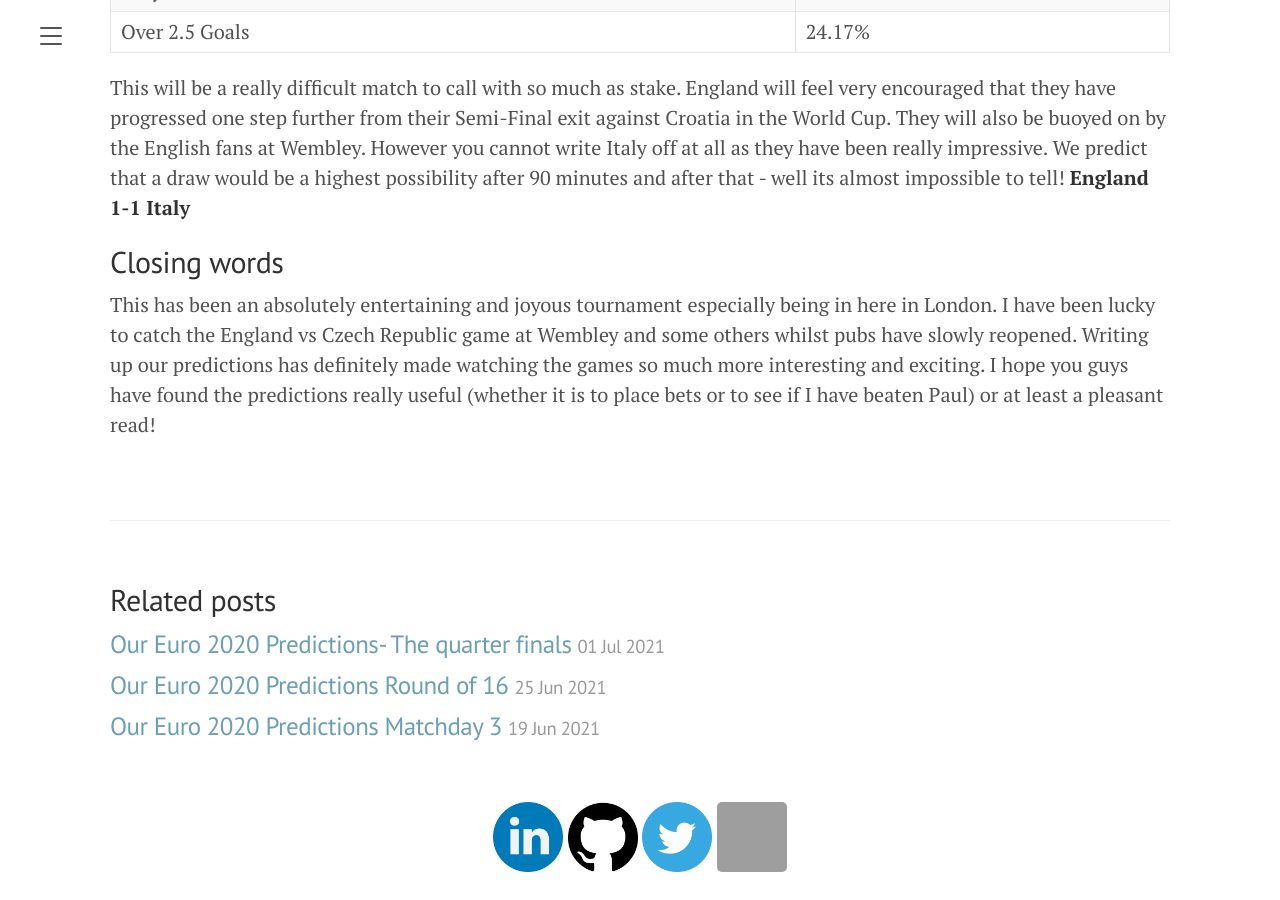
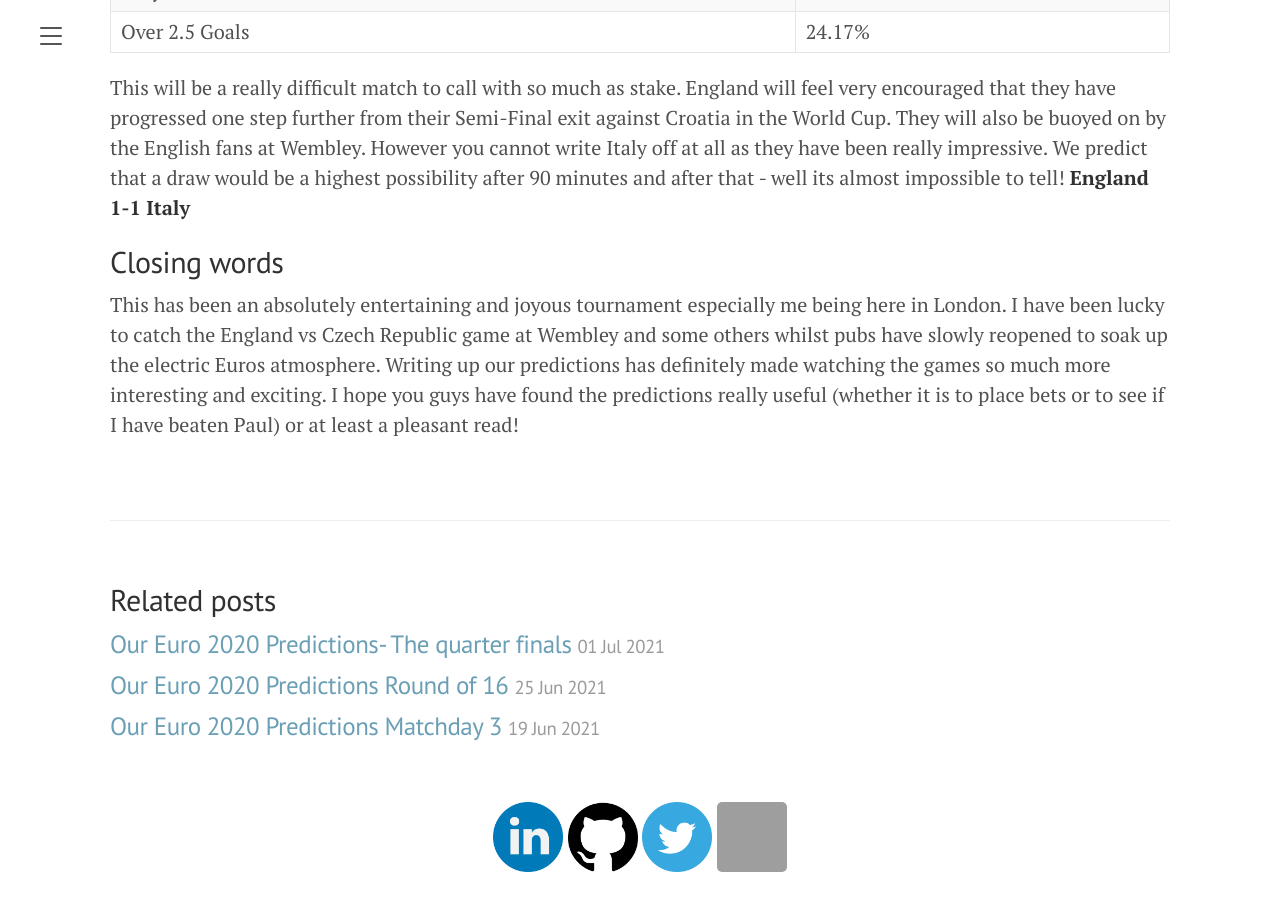
Before and after one commit to chuazy94/zy_blog_2, a Jekyll site: the page built from _posts/2021-07-09-euros-preview-finals.md, in a window 1280 px wide and 900 px high, scrolled down 7632 px. Built offline with Jekyll 4.4.1, drawn with Linux system fonts in a browser that asks for light colours; grey boxes are pictures that could not be loaded.

Commit message:
Update 2021-07-09-euros-preview-finals.md

```diff
--- a/_posts/2021-07-09-euros-preview-finals.md
+++ b/_posts/2021-07-09-euros-preview-finals.md
@@ -256,4 +256,4 @@ This will be a really difficult match to call with so much as stake. England wil
 
 ## Closing words
 
-This has been an absolutely entertaining and joyous tournament especially being in here in London. I have been lucky to catch the England vs Czech Republic game at Wembley and some others whilst pubs have slowly reopened. Writing up our predictions has definitely made watching the games so much more interesting and exciting. I hope you guys have found the predictions really useful (whether it is to place bets or to see if I have beaten Paul) or at least a pleasant read!
+This has been an absolutely entertaining and joyous tournament especially me being here in London. I have been lucky to catch the England vs Czech Republic game at Wembley and some others whilst pubs have slowly reopened to soak up the electric Euros atmosphere. Writing up our predictions has definitely made watching the games so much more interesting and exciting. I hope you guys have found the predictions really useful (whether it is to place bets or to see if I have beaten Paul) or at least a pleasant read!
```
